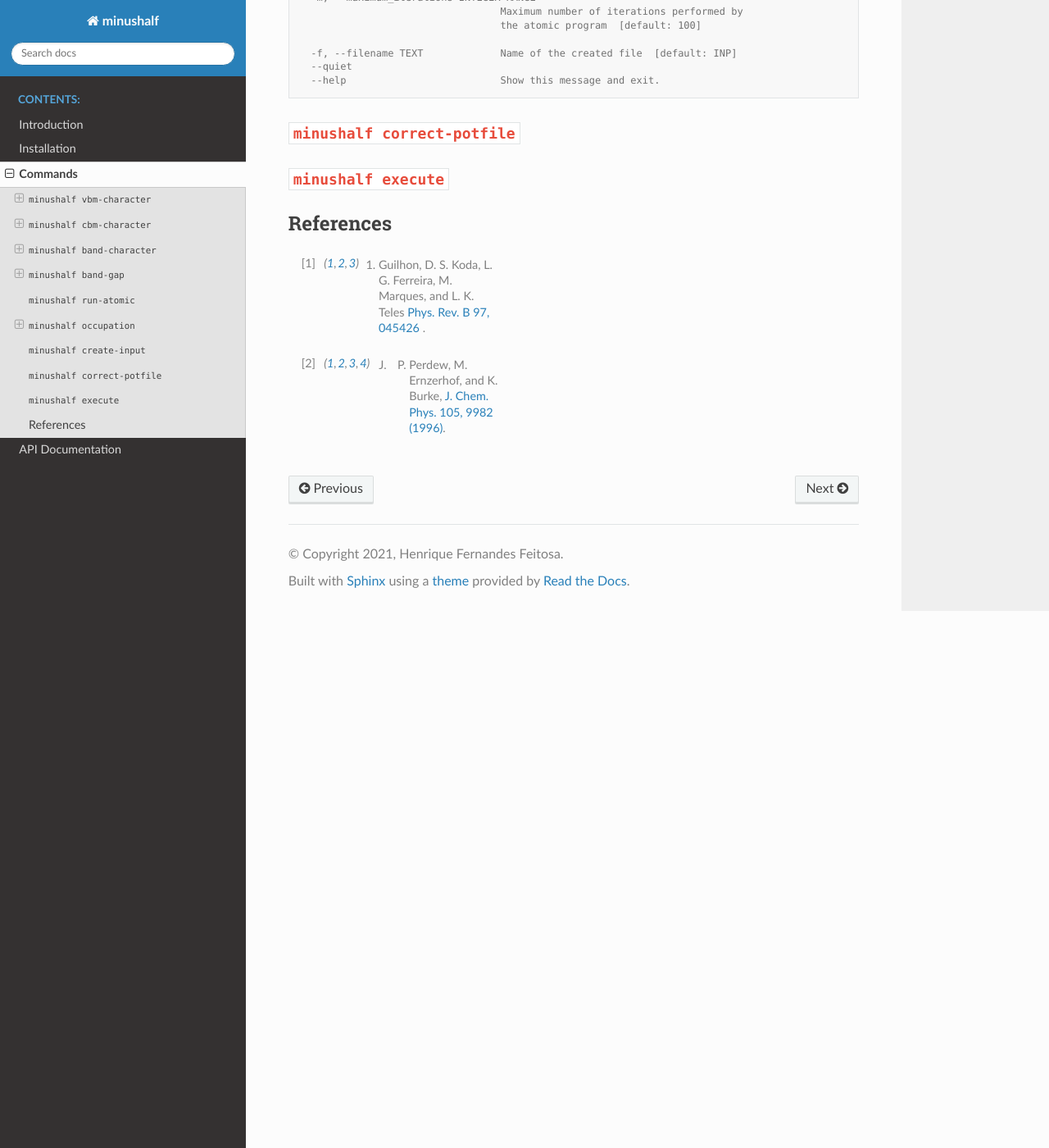
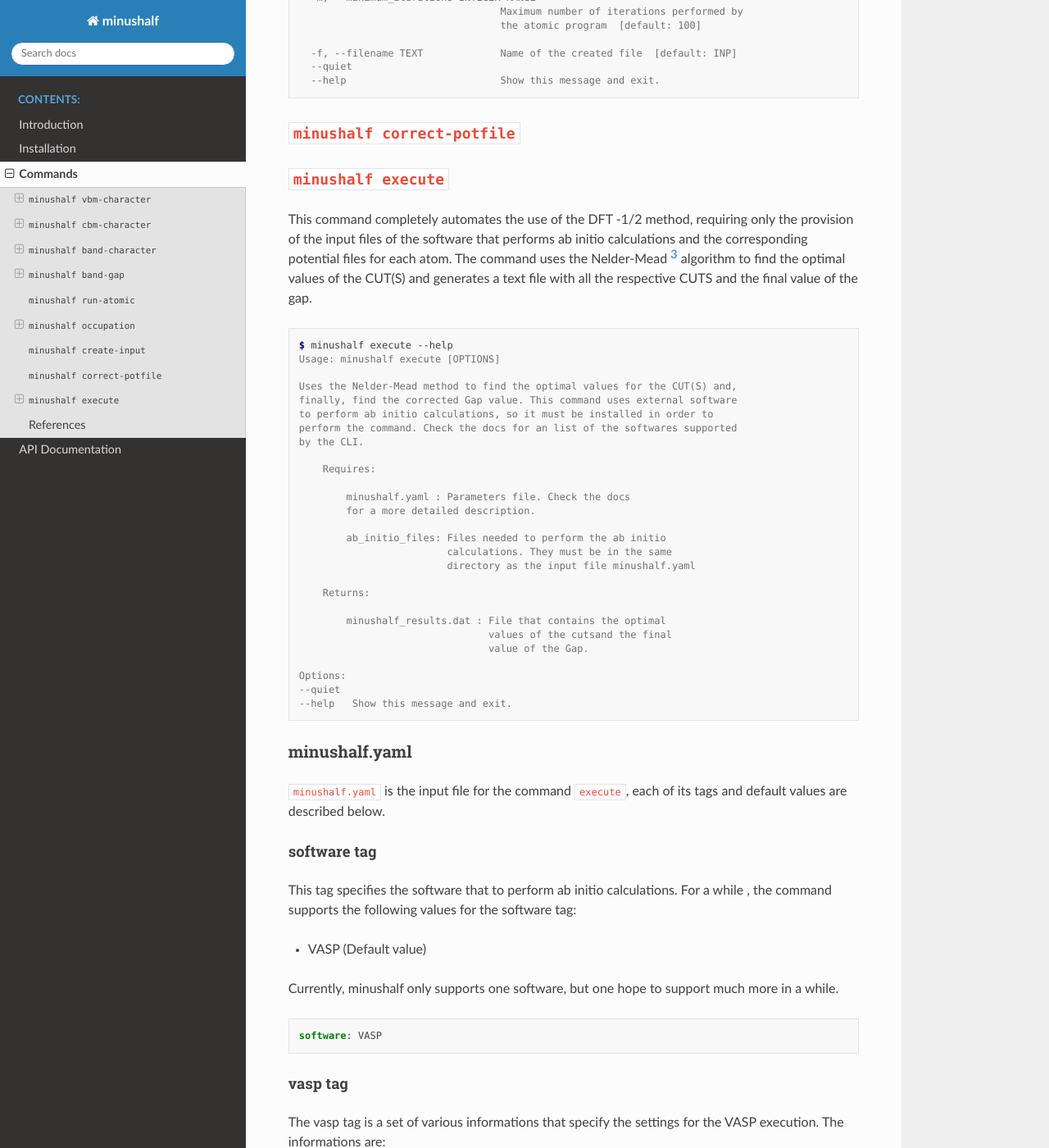
Before and after one commit to gmsn-ita/minushalf, a Sphinx documentation site: the page built from docs/source/commands.rst, in a window 1280 px wide and 1400 px high, scrolled down 8055 px. Shown: the whole window at 82% size. Built offline with Sphinx 7.4.7 and the Read the Docs theme 2.0.0, drawn with Linux system fonts in a browser that asks for light colours; some of the changed text lies outside the part shown.

Commit message:
[feat]: Adding minushalf.yaml description in documentation

```diff
--- a/docs/source/commands.rst
+++ b/docs/source/commands.rst
@@ -1,9 +1,9 @@
-=========
+##############
 Commands
-=========
+##############
 
 ``minushalf vbm-character``
-^^^^^^^^^^^^^^^^^^^^^^^^^^^^
+************************************************
 
 .. code-block:: console
 
@@ -28,7 +28,7 @@ Commands
       --help                 Show this message and exit.
 
 Examples
-**********
+=============
 
 To demonstrate the command usage, one calculated the character of the last valence band of `GaN-2d <http://www.2dmatpedia.org/2dmaterials/doc/2dm-2992>`_ .
 
@@ -101,7 +101,7 @@ To demonstrate the command usage, one calculated the character of the last valen
 
 
 ``minushalf cbm-character``
-^^^^^^^^^^^^^^^^^^^^^^^^^^^^
+************************************************
 
 .. code-block:: console
 
@@ -126,7 +126,7 @@ To demonstrate the command usage, one calculated the character of the last valen
       --help                 Show this message and exit.
 
 Examples
-**********
+=============
 
 To demonstrate the command usage, one calculated the character of the first conduction band of `SiC-2d <http://www.2dmatpedia.org/2dmaterials/doc/2dm-2686>`_ .
 
@@ -201,7 +201,7 @@ To demonstrate the command usage, one calculated the character of the first cond
     with the :math:`p_{z}`  orbitals of the least electronegative element [1]_.
 
 ``minushalf band-character``
-^^^^^^^^^^^^^^^^^^^^^^^^^^^^^
+************************************************
 
 .. code-block:: console
 
@@ -227,7 +227,7 @@ To demonstrate the command usage, one calculated the character of the first cond
 
 
 Examples
-**********
+===========
 
 To demonstrate the command usage, one calculated the character of the sixth band of the second kpoint  of `SiC-2d <http://www.2dmatpedia.org/2dmaterials/doc/2dm-2686>`_ .
 
@@ -301,7 +301,7 @@ To demonstrate the command usage, one calculated the character of the sixth band
 
 
 ``minushalf band-gap``
-^^^^^^^^^^^^^^^^^^^^^^^^^^^^
+************************************************
 
 .. code-block:: console
 
@@ -325,7 +325,7 @@ To demonstrate the command usage, one calculated the character of the sixth band
       --help                 Show this message and exit.
 
 Examples
-**********
+==========
 
 To demonstrate the command usage, one calculated the positions of CBM, VBM and the Gap value of `SiC-2d <http://www.2dmatpedia.org/2dmaterials/doc/2dm-2686>`_ .
 
@@ -399,7 +399,7 @@ To demonstrate the command usage, one calculated the positions of CBM, VBM and t
 
 
 ``minushalf run-atomic``
-^^^^^^^^^^^^^^^^^^^^^^^^^^^^
+************************************************
 
 The atomic software used in this command is a modified version of the program `ATOM <https://siesta.icmab.es/SIESTA_MATERIAL/Pseudos/atom_licence.html>`_
 by professor `Luiz Guimarães Ferreira <http://lattes.cnpq.br/4694847711359239>`_. The respective modifications are listed below:
@@ -461,7 +461,7 @@ by professor `Luiz Guimarães Ferreira <http://lattes.cnpq.br/4694847711359239>`
         --help   Show this message and exit.
 
 ``minushalf occupation``
-^^^^^^^^^^^^^^^^^^^^^^^^^^^^
+************************************************
 
 .. code-block:: console
 
@@ -519,7 +519,8 @@ by professor `Luiz Guimarães Ferreira <http://lattes.cnpq.br/4694847711359239>`
     --help   Show this message and exit.
 
 Example of occupation in only one orbital
-******************************************
+=============================================
+
 Suppose one need to generate a pseudopotential for the Ga atom with the occupation of half an electron in the :math:`p` orbital. The following command
 can be used for this purpose:
 
@@ -582,7 +583,7 @@ input file with the occupation of half an electron in the :math:`p` orbital, as
     100 maxit
 
 Example of occupation in multiple orbitals
-*******************************************
+================================================
 
 Now, imagine a scenario where one need to generate a pseudopotential for the Ga atom with the electron medium equally divided between the orbitals :math:`p` and :math:`d`. The following command
 can be used for this purpose:
@@ -648,7 +649,7 @@ input file with the occupation in the :math:`p` and :math:`d` orbitals, as shown
 
 
 ``minushalf create-input``
-^^^^^^^^^^^^^^^^^^^^^^^^^^^^
+************************************************
 
 This command creates the input files for the run-atomic command. Check :ref:`here <atoms_list>` the list of available atoms.
 
@@ -711,14 +712,90 @@ This command creates the input files for the run-atomic command. Check :ref:`her
 
 
 ``minushalf correct-potfile``
-^^^^^^^^^^^^^^^^^^^^^^^^^^^^
+************************************************
+
 
 ``minushalf execute``
-^^^^^^^^^^^^^^^^^^^^^^^^^^^^
+************************************************
+
+This command completely automates the use of the DFT -1/2 method, requiring only the provision of
+the input files of the software that performs ab initio calculations and the corresponding potential files
+for each atom. The command uses the Nelder-Mead [3]_ algorithm to find the optimal values of the CUT(S) and
+generates a text file with all the respective CUTS and the final value of the gap.
+
+
+.. code-block:: console
+
+    $ minushalf execute --help
+    Usage: minushalf execute [OPTIONS]
+
+    Uses the Nelder-Mead method to find the optimal values for the CUT(S) and,
+    finally, find the corrected Gap value. This command uses external software
+    to perform ab initio calculations, so it must be installed in order to
+    perform the command. Check the docs for an list of the softwares supported
+    by the CLI.
+
+        Requires:
+
+            minushalf.yaml : Parameters file. Check the docs
+            for a more detailed description.
+
+            ab_initio_files: Files needed to perform the ab initio
+                             calculations. They must be in the same
+                             directory as the input file minushalf.yaml
+
+        Returns:
+
+            minushalf_results.dat : File that contains the optimal
+                                    values of the cutsand the final
+                                    value of the Gap.
+
+    Options:
+    --quiet
+    --help   Show this message and exit.
+
+
+
+
+minushalf.yaml
+=========================
+:code:`minushalf.yaml` is the input file for the command :code:`execute`, each of its tags and
+default values are described below.
+
+software tag
+-----------------
+This tag specifies the software that to perform ab initio calculations. For a while
+, the command supports the following values for the software tag:
+
+- VASP (Default value)
+
+Currently, minushalf only supports one software, but one hope to support much more in a while.
+
+.. code-block:: yaml
+
+    software: VASP
+
+vasp tag
+-----------------
+The vasp tag is a set of various informations that specify the settings
+for the VASP execution. The informations are:
+
+- number_of_cores: The number of colors used to run VASP. (Default: 1)
+- path: entry-point for the executable (Default: vasp)
+
+Thus, the command that runs the software is :code:`mpirun -np $ {number_of_cores} $ {path}`. Below follows
+an example of the vasp tag in the :code:`minushalf.yaml` file:
+
+.. code-block:: yaml
+
+    vasp:
+        number_of_cores: 4
+        path: vasp_bin
 
 
 References
-^^^^^^^^^^^^
+********************
 
 .. [1] I. Guilhon, D. S. Koda, L. G. Ferreira, M. Marques, and L. K. Teles `Phys. Rev. B 97, 045426  <https://journals.aps.org/prb/abstract/10.1103/PhysRevB.97.045426>`_ .
 .. [2] J. P. Perdew, M. Ernzerhof, and K. Burke, `J. Chem. Phys. 105, 9982 (1996) <https://doi.org/10.1063/1.472933>`_.
+.. [3]  Nelder, John A.; R. Mead (1965). A simplex method for function minimization. `Computer Journal. 7 (4): 308–313 <doi:10.1093/comjnl/7.4.308>`_.
```
